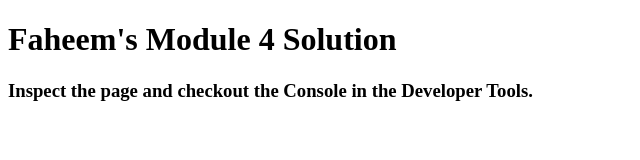
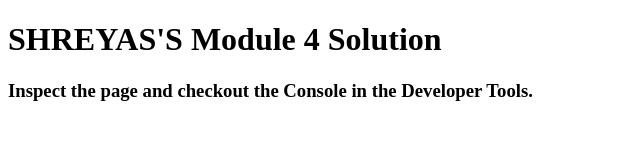
Before and after one commit to SHREYAS-001/week4, a plain HTML site: page index.html in a window 1280 px wide. Shown: the whole page, without its empty margins (0-640 px from the left). Drawn offline with Linux system fonts and the light colour scheme.

Commit message:
Update index.html

```diff
--- a/index.html
+++ b/index.html
@@ -11,7 +11,7 @@
   <script src="script.js"></script>
 </head>
 <body>
-  <h1>Faheem's Module 4 Solution</h1>
+  <h1>SHREYAS'S Module 4 Solution</h1>
   <h3>Inspect the page and checkout the Console in the Developer Tools.</h3>
 </body>
 </html>
```
